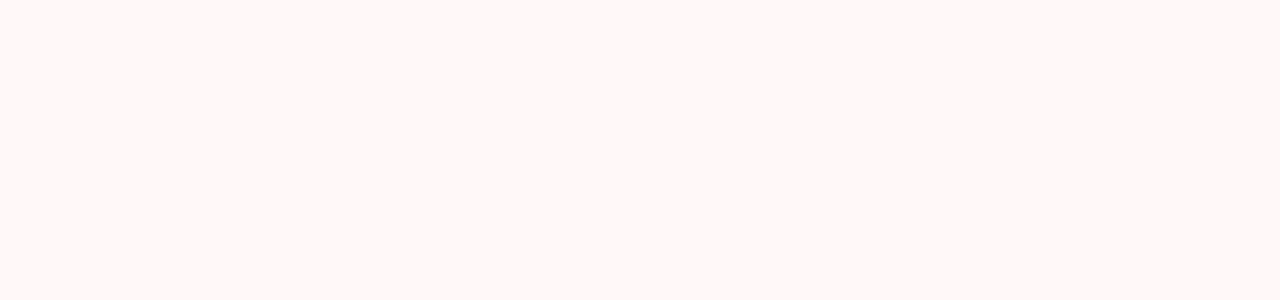
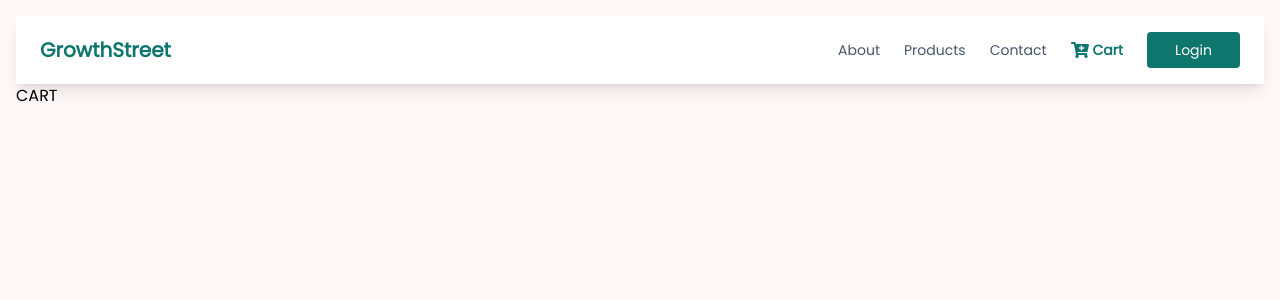
Before and after one commit to tiodwisatrio/clothing-store-client, a React (Create React App) app: page /cart in a window 1280 px wide. Before the commit this address had no page. Shown: the top 300 px of the page. Built offline with nearby package versions, Linux system fonts and the light colour scheme.

Commit message:
add cart page in frontend

```diff
--- a/src/App.js
+++ b/src/App.js
@@ -3,6 +3,7 @@
 import About from "./user-pages/About";
 import Product from "./user-pages/Product";
 import Contact from "./user-pages/Contact";
+import Cart from "./user-pages/Cart";
 
 import Login from "./admin-pages/Login";
 import ProductList from "./admin-pages/ProductList";
@@ -21,6 +22,7 @@
           <Route path="/about" element={<About />} />
           <Route path="/products" element={<Product />} />
           <Route path="/contact" element={<Contact />} />
+          <Route path="/cart" element={<Cart />} />
 
           <Route path="/login" element={<Login />} />
           <Route path="/productlist" element={<ProductList />} />
--- a/src/components/Navbar.jsx
+++ b/src/components/Navbar.jsx
@@ -1,5 +1,6 @@
 import React, { useState } from "react";
 import { Link, NavLink } from "react-router-dom";
+import { FaCartPlus } from "react-icons/fa";
 
 const Navbar = () => {
   const [isOpen, setIsOpen] = useState(false);
@@ -81,6 +82,19 @@
               >
                 Contact
               </NavLink>
+              <NavLink
+                to="/cart"
+                className={({ isActive }) =>
+                  isActive
+                    ? "font-semibold text-sm text-teal-700 hover:text-teal-900"
+                    : "text-slate-600 text-sm hover:text-slate-900"
+                }
+              >
+                <div className="flex flex-row items-center gap-x-1">
+                  <FaCartPlus className="text-lg" />
+                  <span>Cart</span>
+                </div>
+              </NavLink>
               <button className="bg-teal-700 rounded text-sm text-white px-7 py-2 hover:bg-teal-900">
                 <Link to="/login">Login</Link>
               </button>
--- /dev/null
+++ b/src/user-pages/Cart.jsx
@@ -0,0 +1,13 @@
+import React from "react";
+import Navbar from "../components/Navbar";
+
+const Cart = () => {
+  return (
+    <>
+      <Navbar />
+      <div>CART</div>
+    </>
+  );
+};
+
+export default Cart;
```
